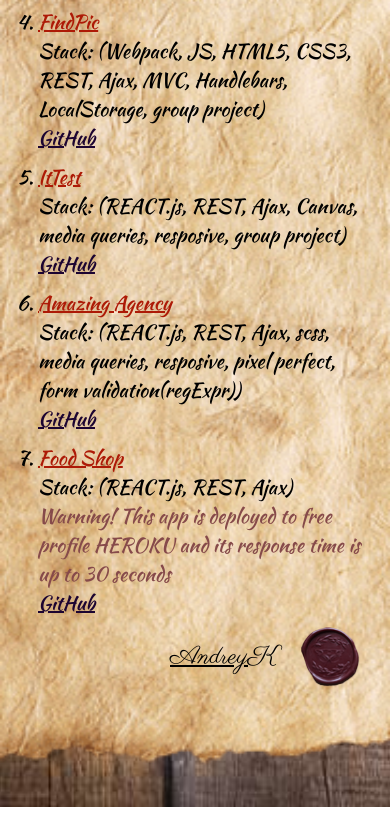
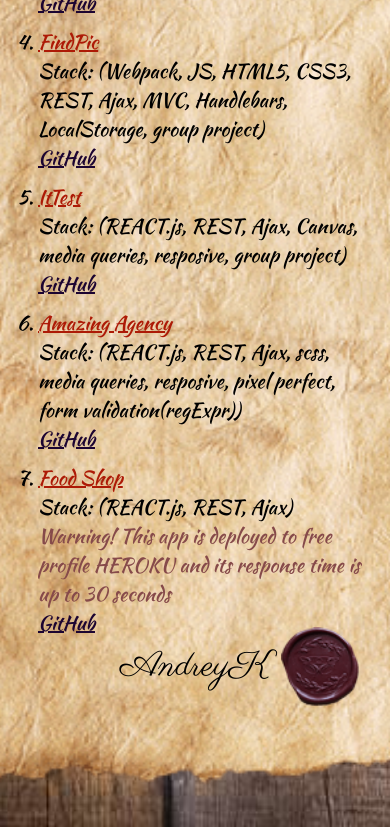
Before and after one commit to AndreyKornyusko/Portfolio, a plain HTML site: page index.html in a window 390 px wide. Shown: the part 580-1407 px from the top of the page. Drawn offline with Linux system fonts and the light colour scheme.

Commit message:
fixed mobile view

```diff
--- a/css/mobile.css
+++ b/css/mobile.css
@@ -14,7 +14,7 @@ body {
   min-width: 290px;
   min-height: 100vh;
   margin: 0 auto;
-  padding: 20px 20px 150px;
+  padding: 40px 20px 150px;
   background-image: url(../images/oldPaper480.png);
   background-size: cover;
   background-position: center;
@@ -70,6 +70,11 @@ h2 {
   font-family: "Niconne", cursive;
 }
 
+.name {
+  text-decoration: none;
+  color: #000;
+}
+
 ol {
   padding-left: 18px;
 }
@@ -86,15 +91,15 @@ li {
   display: flex;
   justify-content: space-between;
   flex-wrap: nowrap;
-  width: 190px;
-  height: 60px;
+  width: 240px;
+  height: 80px;
   bottom: 90px;
   right: 30px;
 }
 
 .seal {
-  width: 60px;
-  height: 60px;
+  width: 80px;
+  height: 80px;
   background-image: url(../images/seal60.png);
   background-size: contain;
   background-repeat: no-repeat;
@@ -104,9 +109,10 @@ li {
 .signature {
   display: block;
   font-family: "Parisienne", cursive;
-  font-size: 25px;
+  font-size: 35px;
   color: #000;
-  line-height: 60px;
+  line-height: 80px;
+  text-decoration: none;
 }
 
 .pen {
@@ -131,11 +137,6 @@ li {
 
   h1:first-letter {
     font-size: 80px;
-  }
-
-  .name {
-    text-decoration: none;
-    color: #000;
   }
 
   h2 {
@@ -174,6 +175,5 @@ li {
   .signature {
     font-size: 35px;
     line-height: 80px;
-    text-decoration: none;
   }
 }
```
